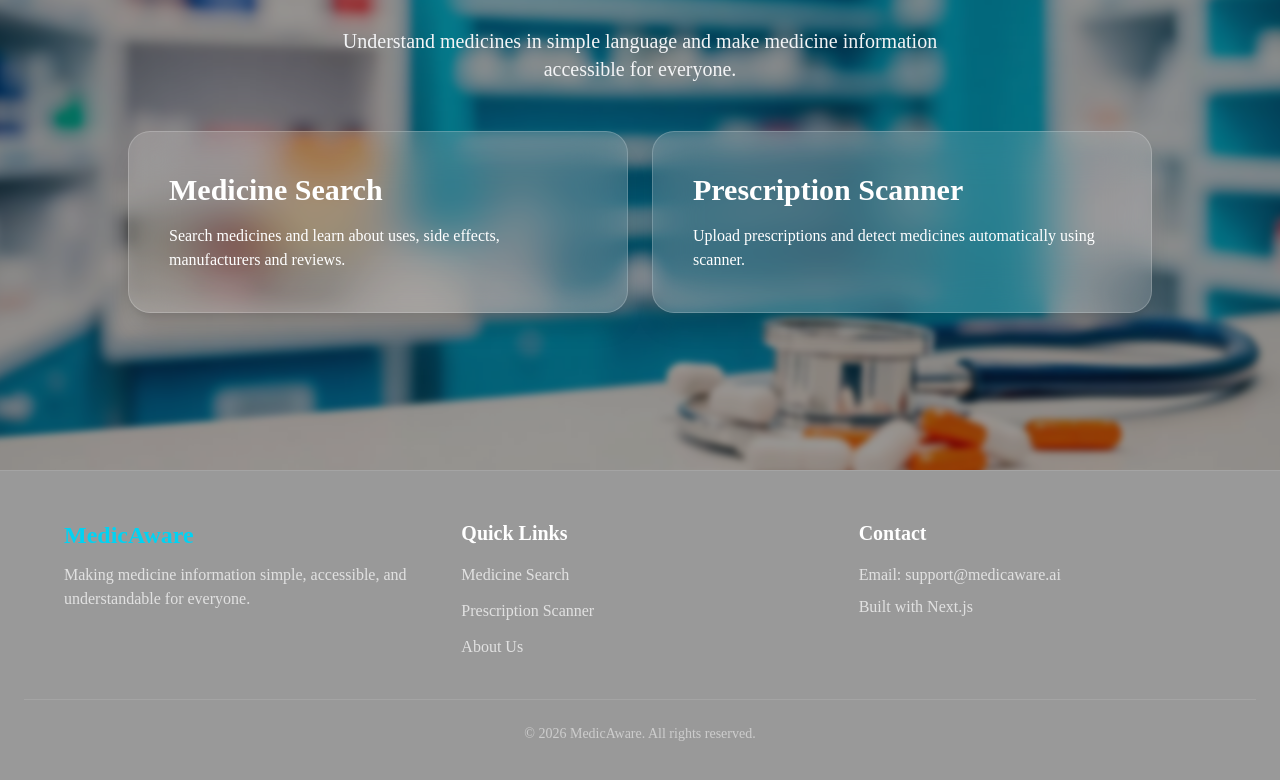
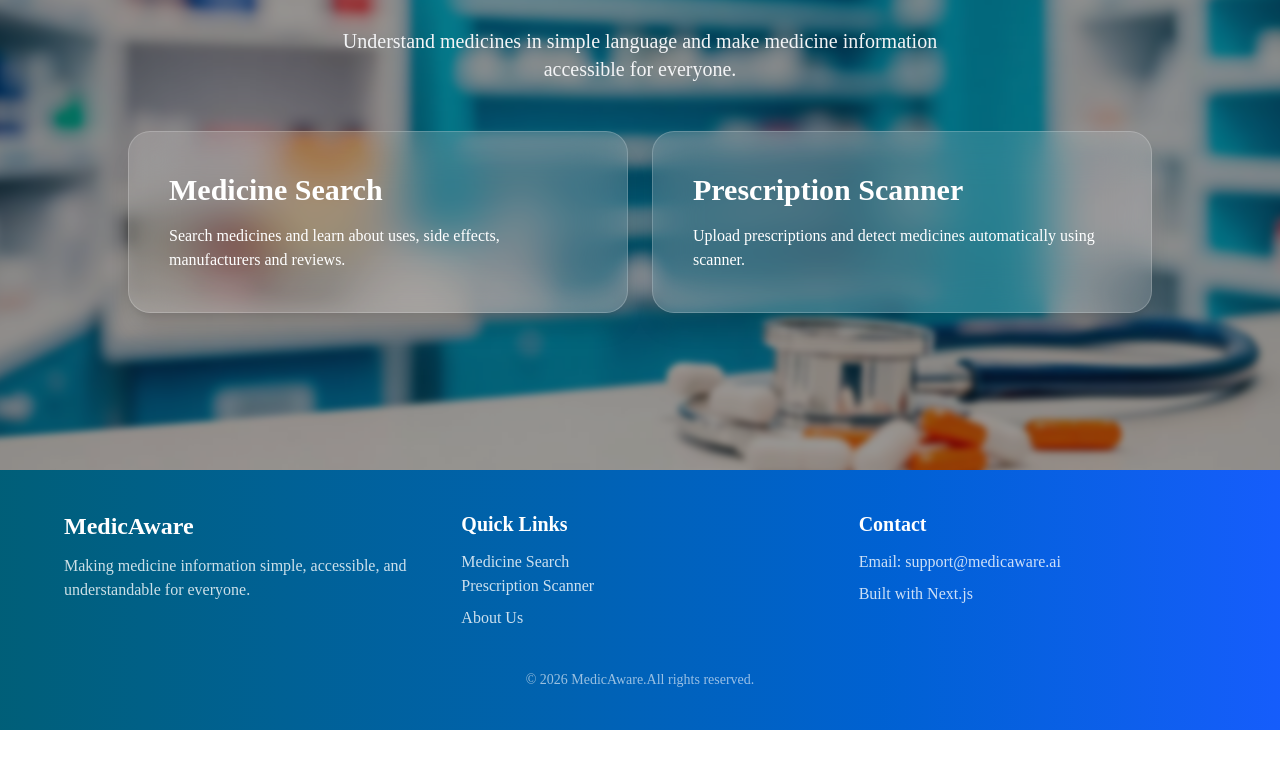
Before and after one commit to devendranath-18/MedicAwareAdvanced, a Next.js app in the folder client/: page / in a window 1280 px wide. Shown: the part 296-1076 px from the top of the page. After the commit the page ends 1026 px from the top, so only its background shows below. Built offline with nearby package versions, Linux system fonts and the light colour scheme.

Commit message:
Update Footer.tsx

```diff
--- a/client/src/components/Footer.tsx
+++ b/client/src/components/Footer.tsx
@@ -10,13 +10,13 @@ export default function Footer() {
   return (
     <footer
       className="
-  bg-black/40
-  backdrop-blur-xl
-  border-t
-  border-white/10
+      bg-gradient-to-r
+      from-cyan-800
+      to-blue-600
       text-white
       px-6
-  py-12
+      py-10
+
       "
     >
       <div
@@ -24,79 +24,46 @@ export default function Footer() {
         max-w-6xl
         mx-auto
         grid
-    grid-cols-1
         md:grid-cols-3
         gap-10
         "
       >
-
         {/* Brand */}
         <div>
-      <h2 className="text-2xl font-bold mb-3 text-cyan-400">
-        {t.title}
-      </h2>
-
-      <p className="text-white/70">
-        {t.footerDescription}
-      </p>
+          <h2 className="text-2xl font-bold mb-3">{t.title}</h2>
+          <p className="text-white/80">{t.footerDescription}</p>
         </div>
 
         {/* Links */}
         <div>
-      <h3 className="text-xl font-semibold mb-4">
-        {t.quickLinks}
-      </h3>
+          <h3 className="text-xl font-semibold mb-3">{t.quickLinks}</h3>
 
-      <ul className="space-y-3 text-white/70">
-
-        <li className="hover:text-cyan-400 transition">
+          <ul className="space-y-2 text-white/80">
            <Link href="/medicine">
 {t.footermedicineSearch}
 </Link>
-        </li>
-
-        <li className="hover:text-cyan-400 transition">
-          <Link href="/scanner">
+            <li className="hover:text-white cursor-pointer">
+                <Link  href="/scanner" >
               {t.footerscanner}
               </Link>
             </li>
-
-        <li className="hover:text-cyan-400 transition cursor-pointer">
-          {t.about}
-        </li>
-
+            <li className="hover:text-white cursor-pointer">{t.about}</li>
           </ul>
         </div>
 
         {/* Contact */}
         <div>
-      <h3 className="text-xl font-semibold mb-4">
-        {t.contact}
-      </h3>
+          <h3 className="text-xl font-semibold mb-3">{t.contact}</h3>
 
-      <p className="text-white/70">
-        Email: support@medicaware.ai
-      </p>
+          <p className="text-white/80">Email: support@medicaware.ai</p>
 
-      <p className="text-white/70 mt-2">
-        {t.builtWith}
-      </p>
+          <p className="text-white/80 mt-2">{t.builtWith}</p>
+        </div>
       </div>
 
-  </div>
-
-  <div
-    className="
-    text-center
-    mt-10
-    pt-6
-    border-t
-    border-white/10
-    text-white/50
-    text-sm
-    "
-  >
-    © {new Date().getFullYear()} {t.title}. {t.rights}
+      {/* Bottom line */}
+      <div className="text-center mt-10 text-white/60 text-sm">
+        © {new Date().getFullYear()} {t.title}.{t.rights}
       </div>
     </footer>
   );
```
Lines whose indentation alone changed are shown as unchanged.
